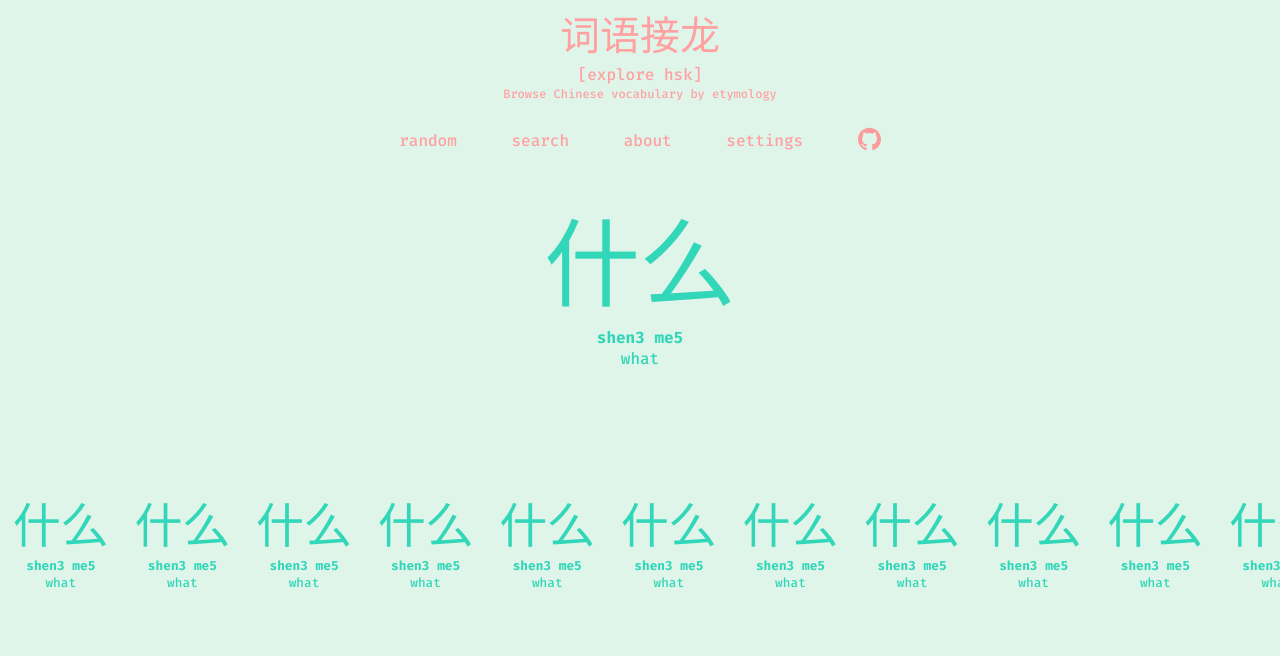
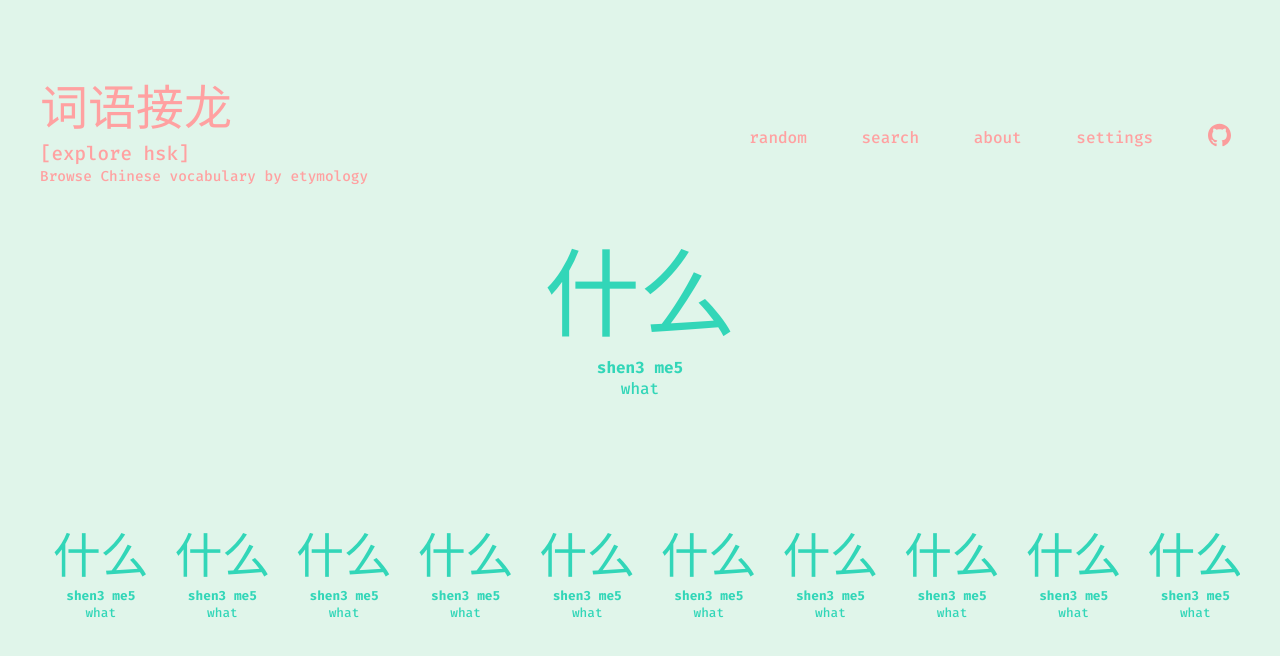
Before and after one commit to syltruong/explorehsk, a React (Create React App) app in the folder frontend-react/: page / in a window 1280 px wide. Shown: the top 656 px of the page. Built offline with nearby package versions, Linux system fonts and the light colour scheme.

Commit message:
responsive header

```diff
--- a/frontend-react/src/App.css
+++ b/frontend-react/src/App.css
@@ -1,18 +1,25 @@
 @import url('https://fonts.googleapis.com/css2?family=Fira+Code:wght@500;700&family=Noto+Sans+SC:wght@500;700&display=swap');
 
 body {
-  background-color: #E0F5EA;
-  margin: 0;
+    background-color: #E0F5EA;
+    margin: 0;
 }
 
 .zh {
-  font-family: 'Noto Sans SC', sans-serif;
+    font-family: 'Noto Sans SC', sans-serif;
 }
 
 .en {
-  font-family: 'Fira Code', monospace;
+    font-family: 'Fira Code', monospace;
 }
 
+@media (min-width: 972px){
+    body {
+        margin: 0 auto;
+        margin-top: 4em;
+        max-width: 1200px;
+    }
+}
 
 /* .App {
   text-align: center;
--- a/frontend-react/src/Header.css
+++ b/frontend-react/src/Header.css
@@ -20,15 +20,15 @@ header {
 }
 
 .title h1 {
-    font-size: 2.5rem;
+    font-size: 2.5em;
 }
 
 .title h2 {
-    font-size: 1rem;
+    font-size: 1em;
 }
 
 .title h3 {
-    font-size: 0.75rem;
+    font-size: 0.75em;
 }
 
 nav {
@@ -53,3 +53,14 @@ button {
 button:hover {
     cursor: pointer;
 }
+
+@media (min-width: 972px){
+    header {
+        flex-direction: row;
+    }
+
+    .title {
+        text-align: left;
+        font-size: 1.2rem;
+    }
+}
```
